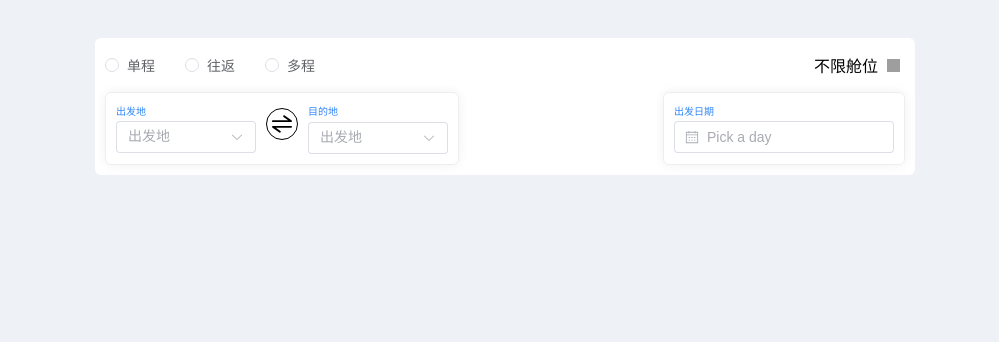
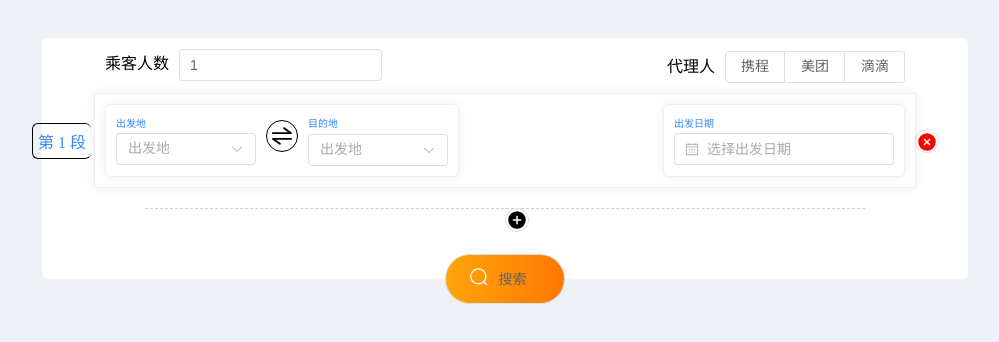
Before and after one commit to Icathian-Rain/AirTicket, a Vue app in the folder Travel_Recommend_front/: page /#/home in a window 1280 px wide. Shown: the top 342 px of the page, without its empty margins (135-1134 px from the left). Built offline with nearby package versions, Linux system fonts and the light colour scheme; grey boxes are pictures that could not be loaded.

Commit message:
大改前端页面

```diff
--- a/Travel_Recommend_front/src/components/Home.vue
+++ b/Travel_Recommend_front/src/components/Home.vue
@@ -1,47 +1,36 @@
 <template>
-    <div class="home">
-        <form @submit="formSubmit()" class="search-form">
+    <div class="home" @click="menuVisible = false">
+        <form class="search-form">
             <!-- 第一层选择栏 -->
             <div class="search-form-top">
                 <!-- 行程方式选择 -->
-                <div>
-                    <el-radio-group v-model="selectedType">
-                        <el-radio :label="item" v-for="(item, i) in tripType">{{
-                            item
-                        }}</el-radio>
-                    </el-radio-group>
+                <div class="passenger-box">
+                    <span>乘客人数</span>
+                    <el-input v-model="passenger" type="number" />
                 </div>
-                <!-- 座次选择 -->
-                <div class="seatclass">
-                    <div @click="menuVisible = !menuVisible" class="chooseSeat">
-                        {{ selectedSeat }}
-                        <img src="/arrayDown.svg" alt="" v-if="menuVisible" />
-                        <img src="/arrayLeft.svg" alt="" v-else />
-                    </div>
-                    <ul class="list" v-if="menuVisible">
-                        <li
-                            v-for="seat in seatClass"
-                            :key="seat"
-                            @click="selectedSeat = seat"
+                <!-- 代理人选择 -->
+                <div class="agent-box">
+                    <span>代理人</span>
+                    <el-checkbox-group v-model="agent">
+                        <el-checkbox-button
+                            v-for="item in agentOptions"
+                            :key="item"
+                            :label="item"
                         >
-                            <img
-                                src="/tick.svg"
-                                alt=""
-                                v-if="seat === selectedSeat"
-                            />
-                            <span v-else> &nbsp;&nbsp;&nbsp;&nbsp; </span>
-                            <span
-                                v-if="seat === selectedSeat"
-                                style="color: #0076f5"
-                                >{{ seat }}</span
-                            >
-                            <span v-else>{{ seat }}</span>
-                        </li>
-                    </ul>
+                            {{ item }}
+                        </el-checkbox-button>
+                    </el-checkbox-group>
                 </div>
             </div>
             <!-- 第二层选择 -->
-            <div class="form-line">
+            <div
+                class="form-line"
+                :id="'form-line' + i"
+                v-for="(seg, i) in segments"
+            >
+                <div class="segIndex">
+                    <span>第 {{ i + 1 }} 段</span>
+                </div>
                 <!-- 起始地选择 -->
                 <div class="flt-box">
                     <!-- 起点 -->
@@ -49,7 +38,7 @@
                         <span>出发地</span>
                         <div class="select-box">
                             <el-select
-                                v-model="depart"
+                                v-model="seg.depart"
                                 filterable
                                 placeholder="出发地"
                             >
@@ -71,7 +60,7 @@
                         <span>目的地</span>
                         <div class="select-box">
                             <el-select
-                                v-model="arrival"
+                                v-model="seg.arrival"
                                 filterable
                                 placeholder="出发地"
                             >
@@ -89,37 +78,86 @@
                     <span>出发日期</span>
                     <div class="date-picker">
                         <el-date-picker
-                            v-model="departTime"
+                            v-model="seg.departtime"
                             type="date"
-                            placeholder="Pick a day"
+                            placeholder="选择出发日期"
                         />
                     </div>
                 </div>
+                <div class="remove-segs">
+                    <el-button size="small" circle @click="removeSegs(i)" />
+                    <svg
+                        viewBox="0 0 1024 1024"
+                        xmlns="http://www.w3.org/2000/svg"
+                        data-v-ba633cb8=""
+                    >
+                        <path
+                            fill="currentColor"
+                            d="M512 64a448 448 0 1 1 0 896 448 448 0 0 1 0-896zm0 393.664L407.936 353.6a38.4 38.4 0 1 0-54.336 54.336L457.664 512 353.6 616.064a38.4 38.4 0 1 0 54.336 54.336L512 566.336 616.064 670.4a38.4 38.4 0 1 0 54.336-54.336L566.336 512 670.4 407.936a38.4 38.4 0 1 0-54.336-54.336L512 457.664z"
+                        ></path>
+                    </svg>
+                </div>
+                <div class="remove-tips"></div>
+            </div>
+            <div class="add-segs">
+                <el-button size="small" circle @click="addSegs()" />
+                <svg
+                    viewBox="0 0 1024 1024"
+                    xmlns="http://www.w3.org/2000/svg"
+                    data-v-ba633cb8=""
+                >
+                    <path
+                        fill="currentColor"
+                        d="M512 64a448 448 0 1 1 0 896 448 448 0 0 1 0-896zm-38.4 409.6H326.4a38.4 38.4 0 1 0 0 76.8h147.2v147.2a38.4 38.4 0 0 0 76.8 0V550.4h147.2a38.4 38.4 0 0 0 0-76.8H550.4V326.4a38.4 38.4 0 1 0-76.8 0v147.2z"
+                    ></path>
+                </svg>
+            </div>
+            <div class="search">
+            <el-button class="search-button" @click="formSubmit()"> 搜索</el-button>
+            <svg
+                viewBox="0 0 1024 1024"
+                xmlns="http://www.w3.org/2000/svg"
+                data-v-ba633cb8=""
+            >
+                <path
+                    fill="currentColor"
+                    d="m795.904 750.72 124.992 124.928a32 32 0 0 1-45.248 45.248L750.656 795.904a416 416 0 1 1 45.248-45.248zM480 832a352 352 0 1 0 0-704 352 352 0 0 0 0 704z"
+                ></path>
+            </svg>
             </div>
         </form>
     </div>
 </template>
 
 <script >
+import plus_icon from "../assets/icons/plus.svg";
 export default {
     data() {
         return {
-            // 行程方式
-            tripType: ["单程", "往返", "多程"],
-            // 选择的方式
-            selectedType: "",
+            // 乘客数
+            passenger: 1,
+            // 代理人选项
+            agentOptions: ["携程", "美团", "滴滴"],
+            // 代理人
+            agent: [""],
             // 座位类型
             seatClass: ["不限舱位", "经济舱", "公务/头等舱"],
             // 选择的座位类型
             selectedSeat: "不限舱位",
-            // 座位类型选择框是否显示
-            menuVisible: false,
+            // 航段
+            segments: [
+                {
                     // 出发地
                     depart: "",
                     // 目的地
                     arrival: "",
                     // 出发时间
                     departTime: "",
+                    // 座位类型
+                    seatClass: "",
+                },
+            ],
+            // 机场选项
             options: [
                 {
                     value: "HRB",
@@ -309,6 +347,24 @@ export default {
             this.depart = this.arrival;
             this.arrival = temp;
         },
+        getLabel(value) {
+            for (let i in this.options) {
+                if (this.options[i].value === value) {
+                    return this.options[i].label;
+                }
+            }
+        },
+        addSegs() {
+            this.segments.push({
+                depart: "",
+                arrival: "",
+                departTime: "",
+                seatClass: "",
+            });
+        },
+        removeSegs(i) {
+            this.segments.splice(i, 1);
+        },
     },
 };
 </script>
@@ -348,7 +404,7 @@ export default {
     /* 背景颜色 */
     background: #fff;
     /* 边框 */
-    padding: 10px;
+    padding: 10px 5% 80px 5%;
     /* 圆角 */
     border-radius: 6px;
 }
@@ -370,79 +426,46 @@ export default {
     /* 下margin */
     margin-bottom: 10px;
 }
-.form-checkboxs {
-    /* 选择行程类型 */
-    display: inline-block;
+
+.passenger-box span,
+.el-input {
+    display: inline;
+}
+
+.passenger-box span {
     margin-right: 10px;
 }
 
-.chooseSeat {
+.agent-box span,
+.el-checkbox-group {
     display: inline-block;
-    /* 无边框 */
-    border-style: none;
-    background-color: #ffffff;
-    padding: 5px;
-    margin: 0px;
-    /* 不可选中 */
-    user-select: none;
-    border-radius: 6px;
 }
-.chooseSeat img {
-    width: 13px;
-    height: 13px;
-    margin-left: 5px;
-}
-
-.chooseSeat:hover {
-    cursor: pointer;
-    background-color: #f4f4f4;
-}
-
-.list {
-    width: 130px;
-    position: absolute;
-    top: 25px;
-    left: calc(50% + 265px);
-    list-style: none;
-    padding: 0px;
-    border: solid #ffffff 1px;
-    z-index: 1;
-}
-.list li {
-    padding-bottom: 10px;
-    padding: 5px;
-    user-select: none;
-    cursor: pointer;
-    background-color: #fff;
-}
-
-.list li:hover {
-    background-color: #f2f9ff;
-}
-
-.list img {
+.agent-box span {
     position: relative;
-    height: 18px;
-    top: 2px;
-    padding-right: 3px;
+    top: 5px;
+    margin-right: 10px;
 }
 
 .form-line {
     display: flex;
     /* 横向排布 */
     flex-direction: row;
-
     justify-content: space-between;
     /* 相对定位 */
     position: relative;
     background-color: #ffffff;
     height: 100%;
     width: 100%;
+    border: 1px solid #eee;
+    box-shadow: 0 0 12px 0 rgb(0 0 0 / 6%);
+    padding: 10px;
+    margin-bottom: 10px;
 }
 
 .flt-box {
     display: flex;
     flex-direction: row;
+    justify-content: space-between;
     position: relative;
     border-radius: 6px;
     border: 1px solid #eee;
@@ -479,7 +502,6 @@ export default {
     border-radius: 50%;
     width: 30px;
     height: 30px;
-
     top: 15px;
     cursor: pointer;
     background-color: #fff;
@@ -500,6 +522,7 @@ export default {
 .flt-arrival {
     display: flex;
     flex-direction: column;
+    left: 30px;
 }
 
 .flt-arrival span {
@@ -544,4 +567,106 @@ export default {
     margin: 0px 10px 10px 10px;
     width: 140px;
 }
+
+.segIndex {
+    position: absolute;
+    left: -63px;
+    top: 50%;
+    transform: translateY(-50%);
+    font-size: 16px;
+    color: #3187f9;
+    padding: 5px;
+    border: 1px solid #000;
+    border-right: #fff;
+    border-radius: 6px;
+}
+
+.add-segs {
+    position: relative;
+    top: 10px;
+    height: 0px;
+    width: 90%;
+    border-bottom: 1px dashed rgba(0, 0, 0, 0.2);
+}
+
+.add-segs .el-button {
+    position: absolute;
+    left: 50%;
+}
+
+.add-segs svg {
+    position: absolute;
+    height: 20px;
+    left: 50%;
+    transform: translateX(10%) translateY(10%);
+    z-index: 0;
+}
+
+.add-segs .el-button {
+    position: absolute;
+    z-index: 1;
+    background: none;
+}
+
+.add-segs:hover {
+    border-bottom: 1px dashed rgba(0, 0, 0, 1);
+}
+
+.remove-segs {
+    position: absolute;
+    top: 50%;
+    left: 100%;
+    transform: translateY(-50%);
+}
+
+.remove-segs .el-button {
+    background: none;
+}
+.remove-segs svg {
+    color: red;
+    position: absolute;
+    height: 20px;
+    left: 0%;
+    transform: translateX(10%) translateY(15%);
+    z-index: -1;
+}
+.remove-tips {
+    visibility: hidden;
+    position: absolute;
+    left: 0px;
+    top: 0px;
+    height: 100%;
+    width: 100%;
+    background-color: rgba(255, 255, 255, 0.7);
+    filter: blur(10px);
+}
+
+.remove-segs:hover + .remove-tips {
+    visibility: visible;
+}
+
+.search {
+    position: absolute;
+    top: 100%;
+    left: 50%;
+    transform: translateX(-50%) translateY(-50%);
+}
+.search-button {
+    border-radius: 28px;
+    height: 50px;
+    width: 120px;
+    padding-left: 30px;
+    background-color: #f70;
+    background-image: linear-gradient(-90deg, #f70, #ffa50a);
+}
+
+.search svg {
+    position: absolute;
+    left: 20%;
+    top: 45%;
+    transform: translateY(-50%);
+    height: 20px;
+    width: 20px;
+    color: #fff;
+}
 </style>
```
Also changed, not shown: Travel_Recommend_front/src/assets/icons/plus.svg (added). Lines whose indentation alone changed are shown as unchanged.
